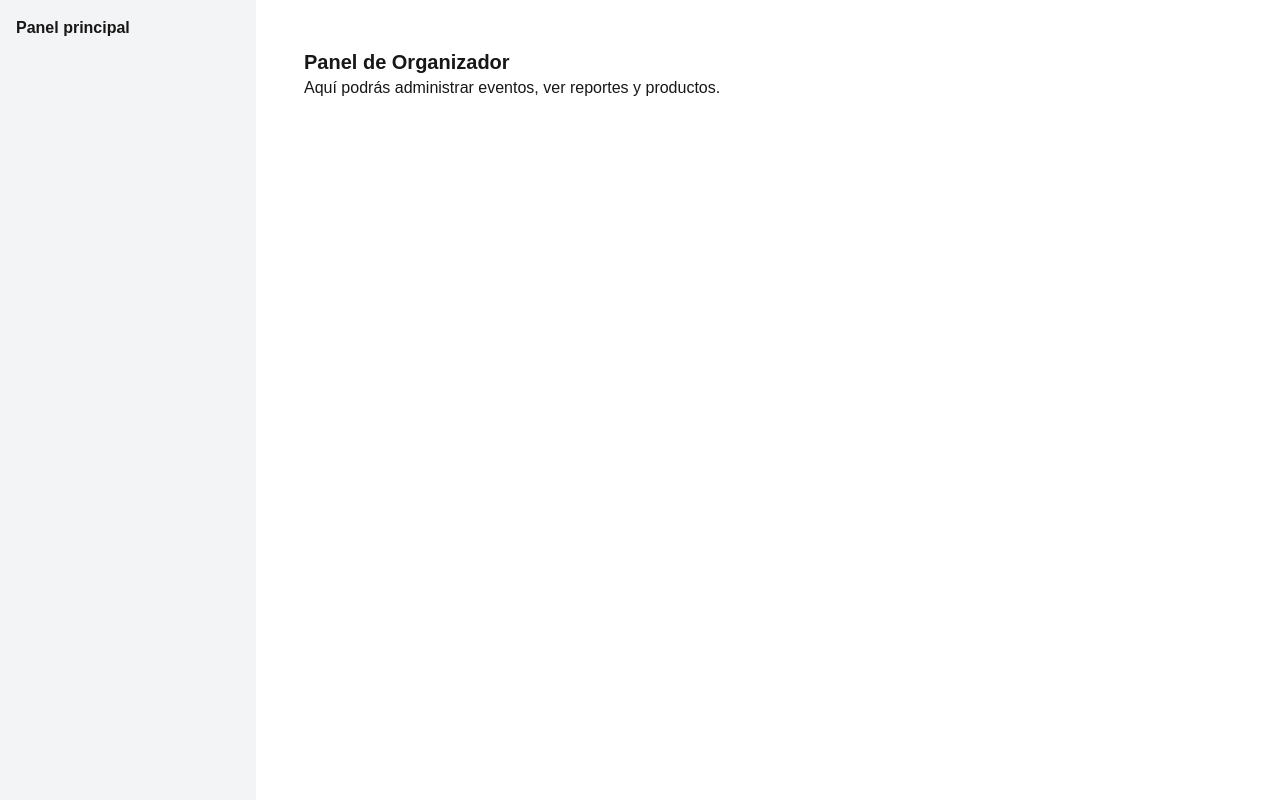
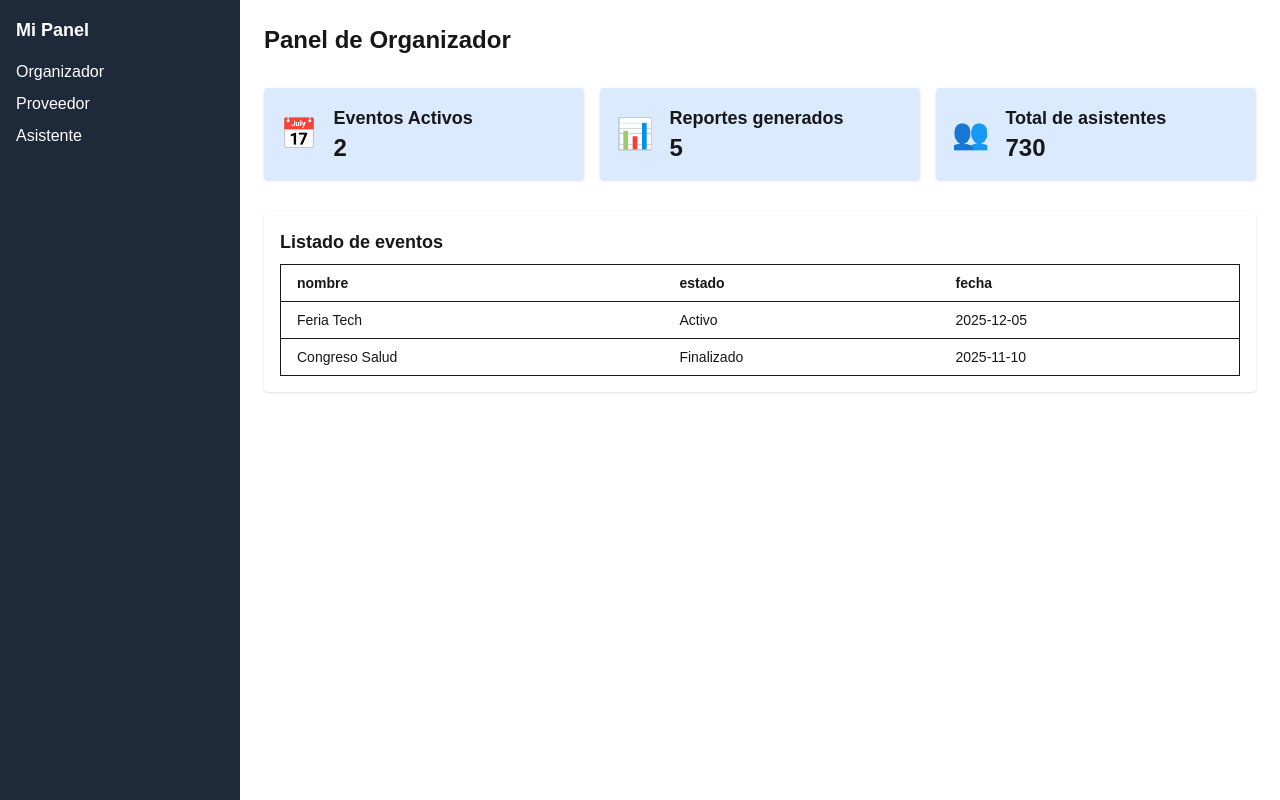
Before and after one commit to C-Ford17/eventos-app, a Next.js app: page /dashboard/organizador in a window 1280 px wide. Built offline with nearby package versions, Linux system fonts and the light colour scheme.

Commit message:
feat: agregar componentes reutilizables para tablas, widgets y notificaciones en los dashboards

```diff
--- a/src/app/dashboard/asistente/page.tsx
+++ b/src/app/dashboard/asistente/page.tsx
@@ -1,10 +1,20 @@
-// src/app/dashboard/organizador/page.tsx
+// src/app/dashboard/asistente/page.tsx
 export default function AsistentePanel() {
   return (
-    <div>
-      <h1 className="text-xl font-semibold">Panel de Asistente</h1>
-      <p>Aquí podrás ve tu informacion y tus eventos.</p>
-      {/* Agrega aquí widgets, tablas, o componentes que viste en los mockups */}
+    <div className="space-y-8">
+      <h1 className="text-2xl font-semibold">Panel de Asistente</h1>
+      <section>
+        <h2 className="text-lg font-medium mb-2">Mis reservas</h2>
+        {/* Tabla de reservas, estado, fecha, método de pago */}
+      </section>
+      <section>
+        <h2 className="text-lg font-medium mb-2">Boletos/Entradas</h2>
+        {/* QR para acceder a eventos, ver detalles de la entrada */}
+      </section>
+      <section>
+        <h2 className="text-lg font-medium mb-2">Notificaciones</h2>
+        {/* Listado de notificaciones: reembolsos, cancelaciones, recordatorios */}
+      </section>
     </div>
   );
 }
--- a/src/app/dashboard/layout.tsx
+++ b/src/app/dashboard/layout.tsx
@@ -1,13 +1,15 @@
 // src/app/dashboard/layout.tsx
 export default function DashboardLayout({ children }: { children: React.ReactNode }) {
   return (
-    <div className="flex h-screen flex-col md:flex-row md:overflow-hidden">
-      <nav className="w-full md:w-64 bg-gray-100 p-4">
-        {/* Aquí puedes poner navegación lateral, logo, o menú según tus mockups */}
-        <p className="font-bold">Panel principal</p>
-        {/* Enlaces de navegación, se pueden personalizar por rol */}
+    <div className="flex h-screen flex-col md:flex-row">
+      <nav className="w-full md:w-60 bg-gray-800 text-white flex flex-col p-4">
+        <p className="text-lg mb-4 font-bold">Mi Panel</p>
+        <a href="/dashboard/organizador" className="mb-2 hover:underline">Organizador</a>
+        <a href="/dashboard/proveedor" className="mb-2 hover:underline">Proveedor</a>
+        <a href="/dashboard/asistente" className="mb-2 hover:underline">Asistente</a>
+        {/* Puedes hacer que los enlaces estén condicionados al rol aquí */}
       </nav>
-      <main className="grow p-6 md:overflow-y-auto md:p-12">{children}</main>
+      <main className="flex-1 p-6 overflow-y-auto">{children}</main>
     </div>
   );
 }
--- a/src/app/dashboard/organizador/page.tsx
+++ b/src/app/dashboard/organizador/page.tsx
@@ -1,10 +1,25 @@
-// src/app/dashboard/organizador/page.tsx
+import DataTable from '@/components/DataTable';
+import StatWidget from '@/components/StatWidget'
+
 export default function OrganizadorPanel() {
+  // Datos "dummy" para ejemplo
+  const eventos = [
+    { nombre: 'Feria Tech', estado: 'Activo', fecha: '2025-12-05' },
+    { nombre: 'Congreso Salud', estado: 'Finalizado', fecha: '2025-11-10' }
+  ];
   return (
-    <div>
-      <h1 className="text-xl font-semibold">Panel de Organizador</h1>
-      <p>Aquí podrás administrar eventos, ver reportes y productos.</p>
-      {/* Agrega aquí widgets, tablas, o componentes que viste en los mockups */}
+    <div className="space-y-8">
+      <h1 className="text-2xl font-semibold">Panel de Organizador</h1>
+      <div className="grid grid-cols-1 md:grid-cols-3 gap-4">
+        <StatWidget title="Eventos Activos" value={2} icon="📅" />
+        <StatWidget title="Reportes generados" value={5} icon="📊" />
+        <StatWidget title="Total de asistentes" value={730} icon="👥" />
+      </div>
+      <DataTable
+        title="Listado de eventos"
+        columns={["nombre", "estado", "fecha"]}
+        data={eventos}
+      />
     </div>
   );
 }
--- a/src/app/dashboard/proveedor/page.tsx
+++ b/src/app/dashboard/proveedor/page.tsx
@@ -1,10 +1,18 @@
-// src/app/dashboard/organizador/page.tsx
+// src/app/dashboard/proveedor/page.tsx
 export default function ProveedorPanel() {
   return (
-    <div>
-      <h1 className="text-xl font-semibold">Panel de Proveedor</h1>
-      <p>Aquí podrás administrar productos/servicios, facturas, etc.</p>
-      {/* Agrega aquí widgets, tablas, o componentes que viste en los mockups */}
+    <div className="space-y-8">
+      <h1 className="text-2xl font-semibold">Panel de Proveedor</h1>
+      <section>
+        <h2 className="text-lg font-medium mb-2">Mis productos/servicios</h2>
+        {/* Botón para agregar, editar o eliminar productos/servicios */}
+        <button className="bg-green-600 text-white px-4 py-2 rounded">Agregar producto/servicio</button>
+        {/* Tabla/Listado de productos/servicios */}
+      </section>
+      <section>
+        <h2 className="text-lg font-medium mb-2">Solicitudes recibidas</h2>
+        {/* Tabla de solicitudes de eventos, estado, acciones */}
+      </section>
     </div>
   );
 }
--- /dev/null
+++ b/src/components/DataTable.tsx
@@ -0,0 +1,42 @@
+// src/components/DataTable.tsx
+import React from 'react';
+
+interface DataTableProps {
+  title: string;
+  columns: string[];
+  data: Record<string, any>[];
+}
+
+export default function DataTable({ title, columns, data }: DataTableProps) {
+  return (
+    <div className="bg-white shadow rounded p-4">
+      <h3 className="text-lg font-semibold mb-2">{title}</h3>
+      <div className="overflow-x-auto">
+        <table className="min-w-full table-auto border">
+          <thead>
+            <tr>
+              {columns.map((col, idx) => (
+                <th key={idx} className="px-4 py-2 border-b text-left text-sm">{col}</th>
+              ))}
+            </tr>
+          </thead>
+          <tbody>
+            {data.length > 0 ? (
+              data.map((row, idx) => (
+                <tr key={idx}>
+                  {columns.map((col, colIdx) => (
+                    <td key={colIdx} className="px-4 py-2 border-b text-sm">{row[col]}</td>
+                  ))}
+                </tr>
+              ))
+            ) : (
+              <tr>
+                <td colSpan={columns.length} className="px-4 py-2 text-center text-gray-400">Sin datos</td>
+              </tr>
+            )}
+          </tbody>
+        </table>
+      </div>
+    </div>
+  );
+}
--- /dev/null
+++ b/src/components/NotificationsList.tsx
@@ -0,0 +1,27 @@
+// src/components/NotificationList.tsx
+interface Notification {
+  titulo: string;
+  mensaje: string;
+  fecha: string;
+}
+
+interface NotificationListProps {
+  items: Notification[];
+}
+
+export default function NotificationList({ items }: NotificationListProps) {
+  return (
+    <ul className="bg-white rounded shadow p-4 divide-y">
+      {items.length > 0 ? (
+        items.map((noti, idx) => (
+          <li key={idx} className="py-2 text-sm">
+            <span className="font-semibold">{noti.titulo}:</span> {noti.mensaje}
+            <span className="ml-2 text-xs text-gray-400">{noti.fecha}</span>
+          </li>
+        ))
+      ) : (
+        <li className="py-2 text-gray-400">Sin notificaciones</li>
+      )}
+    </ul>
+  );
+}
--- /dev/null
+++ b/src/components/StatWidget.tsx
@@ -0,0 +1,18 @@
+// src/components/StatWidget.tsx
+interface StatWidgetProps {
+  title: string;
+  value: number | string;
+  icon?: React.ReactNode;
+}
+
+export default function StatWidget({ title, value, icon }: StatWidgetProps) {
+  return (
+    <div className="bg-blue-100 p-4 rounded shadow flex items-center gap-4">
+      <div className="text-blue-600 text-3xl">{icon}</div>
+      <div>
+        <div className="text-lg font-semibold">{title}</div>
+        <div className="text-2xl font-bold">{value}</div>
+      </div>
+    </div>
+  );
+}
```
